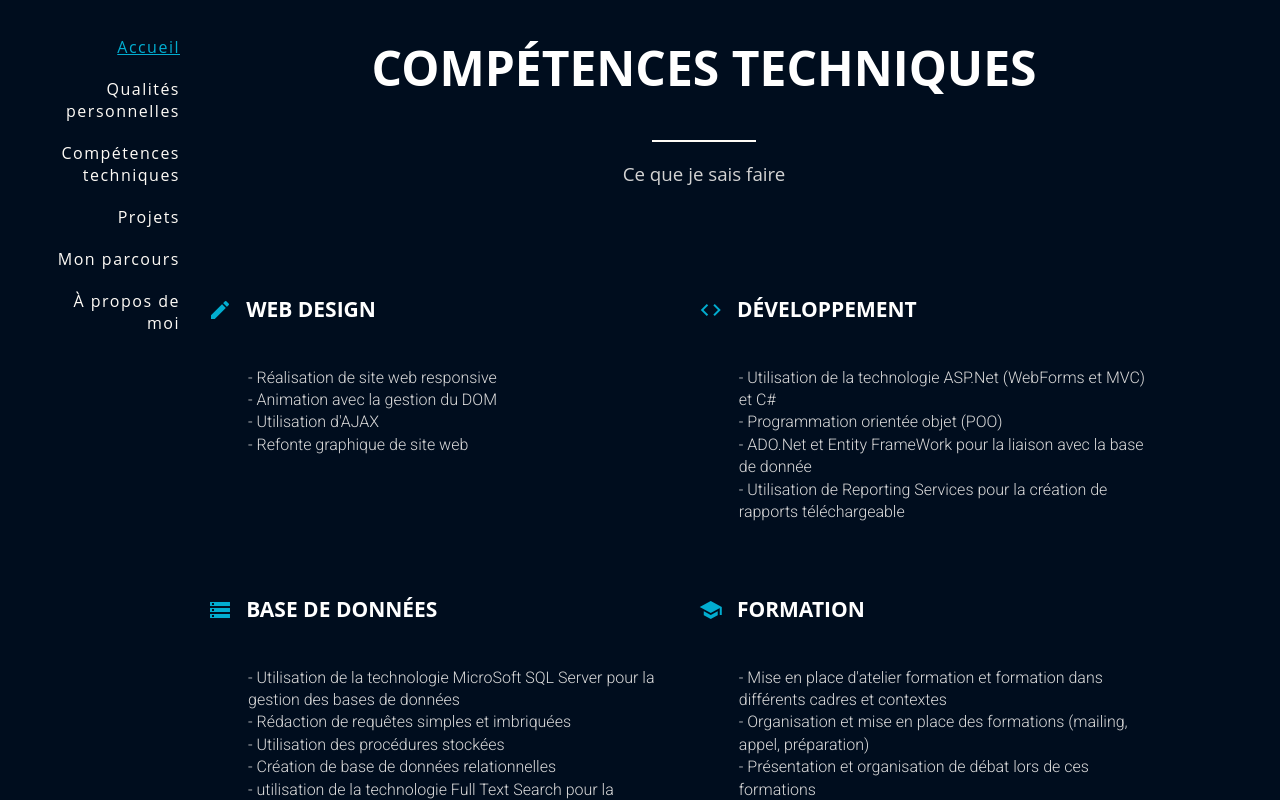
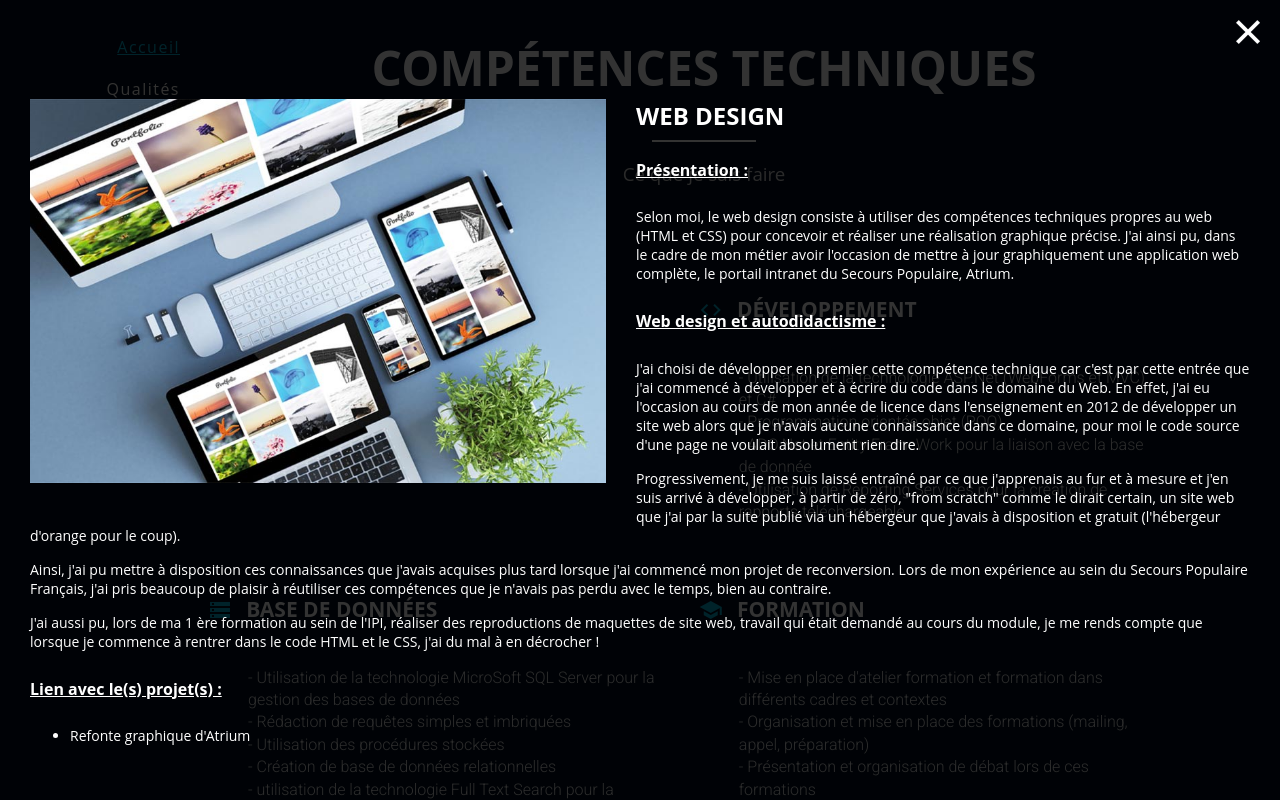
Before and after one commit to alhormigos/portfolio, a plain HTML site: page index.html in a window 1280 px wide. Both pictures are taken after a click on the element 437 px from the left and 2437 px from the top of the page. Shown: the part 2037-2837 px from the top of the page. Drawn offline with Linux system fonts and the light colour scheme; a script that the page names is missing.

Commit message:
Ajout de la description détaillée web design

```diff
--- a/app.css
+++ b/app.css
@@ -720,6 +720,59 @@ nav ul > li.show {
     background-color: rgb(0, 13, 30);
 }
 
+#skills-detailled-description{
+    background-color: rgba(0, 0, 0, 0.8);
+    position : fixed;
+    top: 0px;
+    left: 0px;
+    height: 100%;
+    width: 100%;
+    overflow:scroll;
+    z-index: 600;
+}
+
+#skills-detailled-description-close{
+    text-align: right;
+    padding: 10px;
+}
+
+/*************** To Confidentiality Agreement Install CSS **************/
+
+#skills-detailled-description-design-web-container-description{
+    margin: 30px;
+    vertical-align: top;
+    text-align: left;
+}
+
+#skills-detailled-description-design-web-container-picture{
+    float: left;
+    width: 45%;
+    height: 100%;
+    margin: 30px;
+}
+
+#skills-detailled-description-design-web-picture{
+    float:left;
+    width: 100%;
+    height: 100%;
+}
+
+#skills-detailled-description-design-web-container-description > h5 {
+    font-size: 16px;
+    text-decoration: underline;
+}
+
+#skills-detailled-description-design-web-container-description > p{
+    font-size : 14px;
+    margin-bottom: 15px;
+}
+
+#skills-detailled-description-design-web-container-description > ul{
+    font-size: 14px;
+}
+
+/*************** To Confidentiality Agreement Install CSS **************/
+
 #skills-logo{
     border-radius:50%;
     display: inline-block;
--- a/index.html
+++ b/index.html
@@ -306,7 +306,7 @@
                 <h3>Ce que je sais faire</h3>
             </div>
             <div class="container-content" id="container-skills">
-                <div class="children-content" >
+                <div id="skill_1" class="children-content" >
                     <i class="material-icons">create</i>
                     <h4>WEB DESIGN</h4>
                     <div class="children-content-summary">
@@ -667,6 +667,53 @@
             </div>
         </section>
     </section>
+    <section id="skills-detailled-description" style="display: none;">
+            <div id="skills-detailled-description-close">
+                <img id="skills-detailled-description-close" src="img/closing-cross.png" alt="close_window">
+            </div>
+            <div id="skills-detailled-description-design-web">
+                <div id="skills-detailled-description-design-web-container-picture">
+                    <img id="skills-detailled-description-design-web-picture" src="img/Web_Design.jpg" alt="Web Design">
+                </div>
+            </div>
+            <div id="skills-detailled-description-design-web-container-description">
+                <h1>WEB DESIGN</h1>
+                <h5>Présentation :</h5>
+                <p>
+                    Selon moi, le web design consiste à utiliser des compétences techniques propres au web (HTML et CSS) pour concevoir et
+                    réaliser une réalisation graphique précise.
+                    J'ai ainsi pu, dans le cadre de mon métier avoir l'occasion de mettre à jour graphiquement une application web complète,
+                    le portail intranet du Secours Populaire, Atrium.
+                </p>
+                <h5>Web design et autodidactisme :</h5>
+                <p>
+                    J'ai choisi de développer en premier cette compétence technique car c'est par cette entrée que j'ai commencé à développer et
+                    à écrire du code dans le domaine du Web.
+                    En effet, j'ai eu l'occasion au cours de mon année de licence dans l'enseignement en 2012 de développer un site web alors que
+                    je n'avais aucune connaissance dans ce domaine, pour moi le code source d'une page ne voulait absolument rien dire.
+                </p>
+                <p>
+                    Progressivement, je me suis laissé entraîné par ce que j'apprenais au fur et à mesure et j'en suis arrivé à développer, à partir de
+                    zéro, "from scratch" comme le dirait certain, un site web que j'ai par la suite publié via un hébergeur que j'avais à disposition
+                    et gratuit (l'hébergeur d'orange pour le coup).
+                </p>
+                <p>
+                    Ainsi, j'ai pu mettre à disposition ces connaissances que j'avais acquises plus tard lorsque j'ai commencé mon projet de reconversion.
+                    Lors de mon expérience au sein du Secours Populaire Français, j'ai pris beaucoup de plaisir à réutiliser ces compétences que je n'avais
+                    pas perdu avec le temps, bien au contraire.
+                </p>
+                <p>
+                    J'ai aussi pu, lors de ma 1 ère formation au sein de l'IPI, réaliser des reproductions de maquettes de site web, travail qui était demandé
+                    au cours du module, je me rends compte que lorsque je commence à rentrer dans le code HTML et le CSS, j'ai du mal à en décrocher !
+                </p>
+                <h5>Lien avec le(s) projet(s) :</h5>
+                <ul>
+                    <li>
+                        Refonte graphique d'Atrium
+                    </li>
+                </ul>
+            </div>
+    </section>
     <section id="projects-detailled-description" style="display: none;">
         <div id="project-detailled-description-close">
             <img id="picture-detailled-description-close" src="img/closing-cross.png" alt="close_window">
--- a/projectDescriptionAnimation.js
+++ b/projectDescriptionAnimation.js
@@ -191,7 +191,20 @@ $(document).ready(function(){
         $("body").css("overflow", "auto");
     });
 
+    // To navigate in skills description
 
+    $( "#skills-detailled-description-close").click(function(e) {
+        $("#skills-detailled-description").fadeOut(500);
+        //To restore scroll bar
+        $("body").css("overflow", "auto");
+    });
+
+    $( "#skill_1").click(function(e) {
+        $("#skills-detailled-description").fadeIn(500);
+        $("#skills-detailled-description-design-web").fadeIn(500);
+        //To freeze scroll bar
+        $("body").css("overflow", "hidden");
+    });
     // To Navigate with carrousel
 
     var sync1 = $("#sync1");
```
Also changed, not shown: img/Web_Design.jpg (added).
